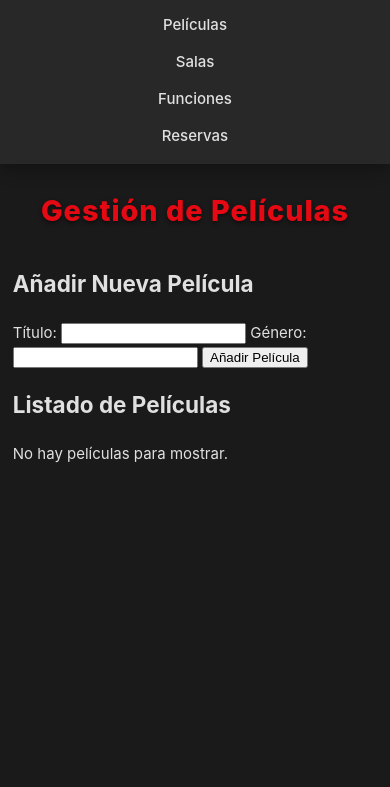
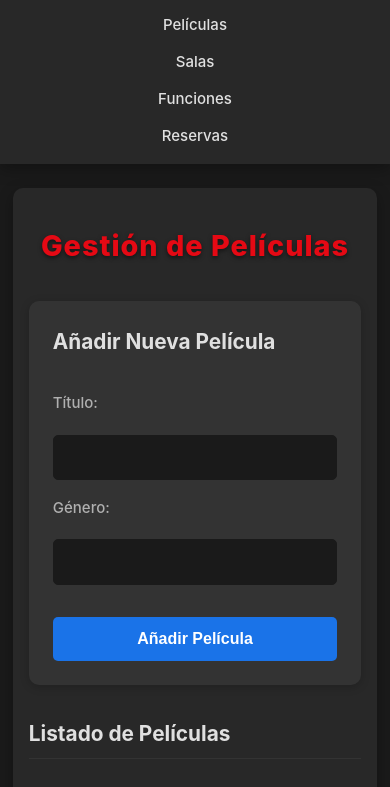
Before and after one commit to jmrodev/CineApp, a plain HTML site: page frontend/index.html in a window 390 px wide. Shown: the part 57-844 px from the top of the page. Drawn offline with Linux system fonts and the light colour scheme; no server answers.

Commit message:
style: Add styling for Peliculas frontend CRUD interface

```diff
--- a/frontend/style/style.css
+++ b/frontend/style/style.css
@@ -208,3 +208,197 @@ footer {
         padding: 1.5rem;
     }
 }
+/* Peliculas Management Specific Styles */
+.peliculas-management {
+    padding: 2rem;
+    background-color: var(--light-bg);
+    border-radius: var(--border-radius);
+    box-shadow: var(--box-shadow);
+    margin-bottom: 3rem;
+}
+
+.peliculas-management h1 {
+    color: var(--accent-color);
+    text-align: center;
+    margin-bottom: 2rem;
+    font-size: 2.5rem;
+}
+
+.peliculas-management h2 {
+    color: var(--text-color);
+    margin-top: 0;
+    margin-bottom: 1.5rem;
+    font-size: 1.8rem;
+    border-bottom: 1px solid var(--card-bg);
+    padding-bottom: 0.5rem;
+}
+
+.form-section {
+    background-color: var(--card-bg);
+    padding: 1.5rem;
+    border-radius: var(--border-radius);
+    margin-bottom: 2rem;
+    box-shadow: 0 2px 10px rgba(0, 0, 0, 0.2);
+}
+
+#movie-form {
+    display: flex;
+    flex-direction: column;
+    gap: 1rem;
+}
+
+#movie-form label {
+    font-weight: 500;
+    color: var(--text-muted);
+    margin-bottom: 0.2rem;
+}
+
+#movie-form input[type="text"] {
+    padding: 0.8rem;
+    border: 1px solid var(--dark-bg);
+    border-radius: 5px;
+    background-color: var(--dark-bg);
+    color: var(--text-color);
+    font-size: 1rem;
+    transition: border-color 0.3s ease;
+}
+
+#movie-form input[type="text"]:focus {
+    border-color: var(--primary-color);
+    outline: none;
+}
+
+#movie-form button {
+    padding: 0.8rem 1.5rem;
+    border: none;
+    border-radius: 5px;
+    cursor: pointer;
+    font-size: 1rem;
+    font-weight: 600;
+    transition: background-color 0.3s ease, transform 0.2s ease;
+    margin-top: 1rem;
+}
+
+#movie-form button[type="submit"] {
+    background-color: var(--primary-color);
+    color: white;
+}
+
+#movie-form button[type="submit"]:hover {
+    background-color: #155cb8; /* Darker shade of primary */
+    transform: translateY(-2px);
+}
+
+#movie-form #cancel-edit {
+    background-color: var(--text-muted);
+    color: var(--dark-bg);
+    margin-left: 1rem;
+}
+
+#movie-form #cancel-edit:hover {
+    background-color: #9e9e9e; /* Darker shade of text-muted */
+    transform: translateY(-2px);
+}
+
+.list-section {
+    margin-top: 2rem;
+}
+
+.movie-cards-container {
+    display: grid;
+    grid-template-columns: repeat(auto-fill, minmax(280px, 1fr));
+    gap: 1.5rem;
+    margin-top: 1.5rem;
+}
+
+.movie-card {
+    display: flex;
+    flex-direction: column;
+    justify-content: space-between;
+}
+
+.movie-card h2 {
+    margin-bottom: 0.5rem;
+}
+
+.movie-actions {
+    margin-top: 1rem;
+    display: flex;
+    gap: 0.5rem;
+}
+
+.movie-actions button {
+    padding: 0.6rem 1rem;
+    border: none;
+    border-radius: 5px;
+    cursor: pointer;
+    font-size: 0.9rem;
+    font-weight: 500;
+    transition: background-color 0.3s ease, transform 0.2s ease;
+}
+
+.movie-actions .edit-movie {
+    background-color: #ffc107; /* Yellow for edit */
+    color: var(--dark-bg);
+}
+
+.movie-actions .edit-movie:hover {
+    background-color: #e0a800;
+    transform: translateY(-2px);
+}
+
+.movie-actions .delete-movie {
+    background-color: #dc3545; /* Red for delete */
+    color: white;
+}
+
+.movie-actions .delete-movie:hover {
+    background-color: #c82333;
+    transform: translateY(-2px);
+}
+
+/* Responsive adjustments for peliculas-management */
+@media (max-width: 768px) {
+    .peliculas-management {
+        padding: 1.5rem;
+    }
+
+    .peliculas-management h1 {
+        font-size: 2rem;
+    }
+
+    .peliculas-management h2 {
+        font-size: 1.5rem;
+    }
+
+    .movie-cards-container {
+        grid-template-columns: repeat(auto-fill, minmax(250px, 1fr));
+    }
+}
+
+@media (max-width: 480px) {
+    .peliculas-management {
+        padding: 1rem;
+    }
+
+    .peliculas-management h1 {
+        font-size: 1.8rem;
+    }
+
+    .peliculas-management h2 {
+        font-size: 1.3rem;
+    }
+
+    #movie-form button {
+        width: 100%;
+        margin-left: 0;
+    }
+
+    #movie-form #cancel-edit {
+        margin-top: 0.5rem;
+    }
+
+    .movie-cards-container {
+        grid-template-columns: 1fr;
+    }
+}
```
